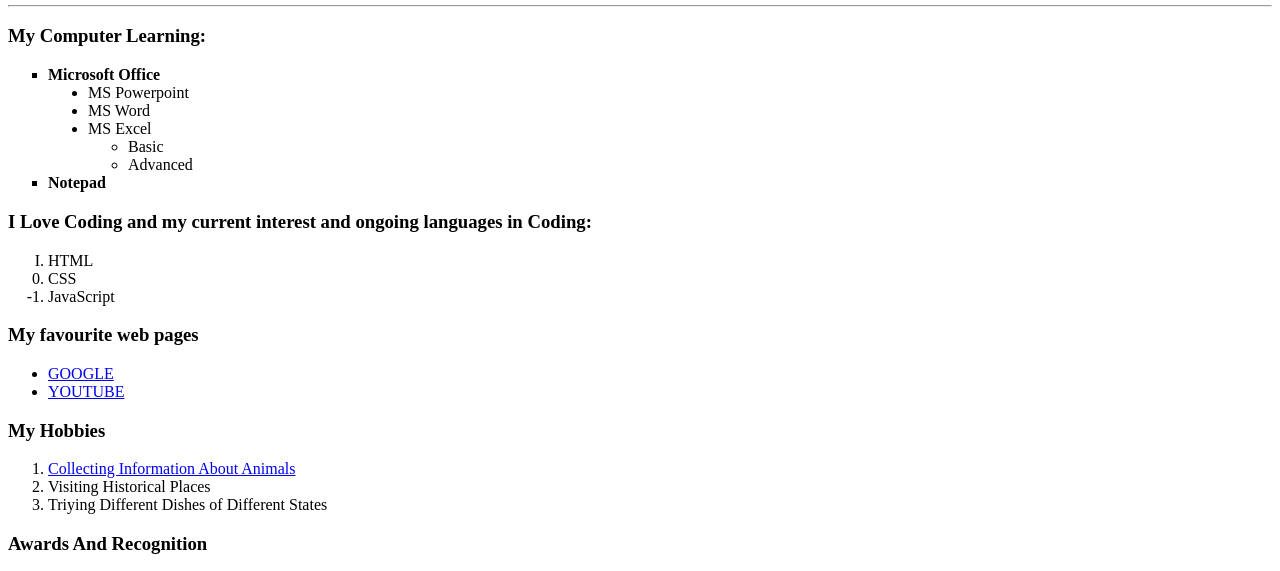
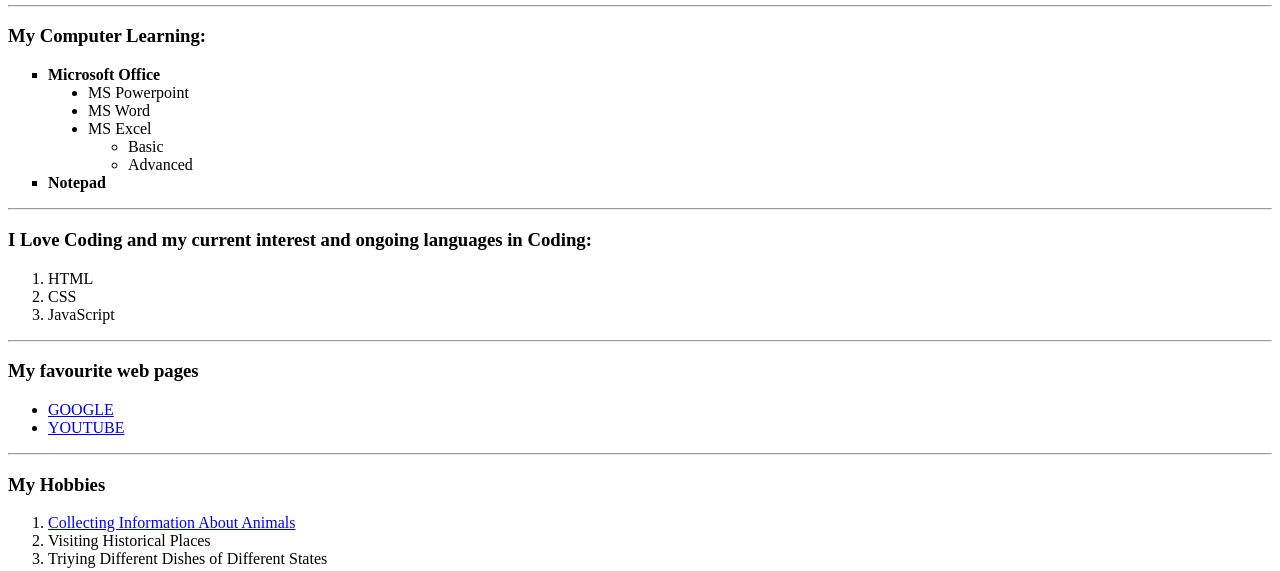
Before and after one commit to KamleshVarma/portfolio, a plain HTML site: page index.html in a window 1280 px wide. Shown: the part 341-912 px from the top of the page. Drawn offline with Linux system fonts and the light colour scheme.

Commit message:
Update index.html

```diff
--- a/index.html
+++ b/index.html
@@ -80,8 +80,9 @@
       <b>Notepad</b>
     </li>
   </ul>
+  <hr>
   <h3>I Love Coding and my current interest and ongoing languages in Coding:</h3>
-  <ol type="I" start="1" reversed>
+  <ol type="1" start="1" >
     <li>
       HTML
     </li>
@@ -92,6 +93,7 @@
       JavaScript
     </li>
   </ol>
+  <hr>
   <h3>My favourite web pages</h3>
   <ul>
     <li>
@@ -102,6 +104,7 @@
     </li>
 
   </ul>
+  <hr>
   <h3>My Hobbies</h3>
   <ol type="1" start="1">
     <li>
@@ -116,6 +119,7 @@
   </ol>
 
   </ol>
+  <hr>
   <h3>Awards And Recognition</h3>
   <table border="1">
 
@@ -165,6 +169,8 @@
 
     </tfoot>
   </table>
+  <br>
+  <hr>
   <h3>Skills</h3>
   <table border="1" >
     <tr>
@@ -213,6 +219,8 @@
 
     </tr>
   </table>
+  <br>
+  <br>
 
 </body>
 
```
